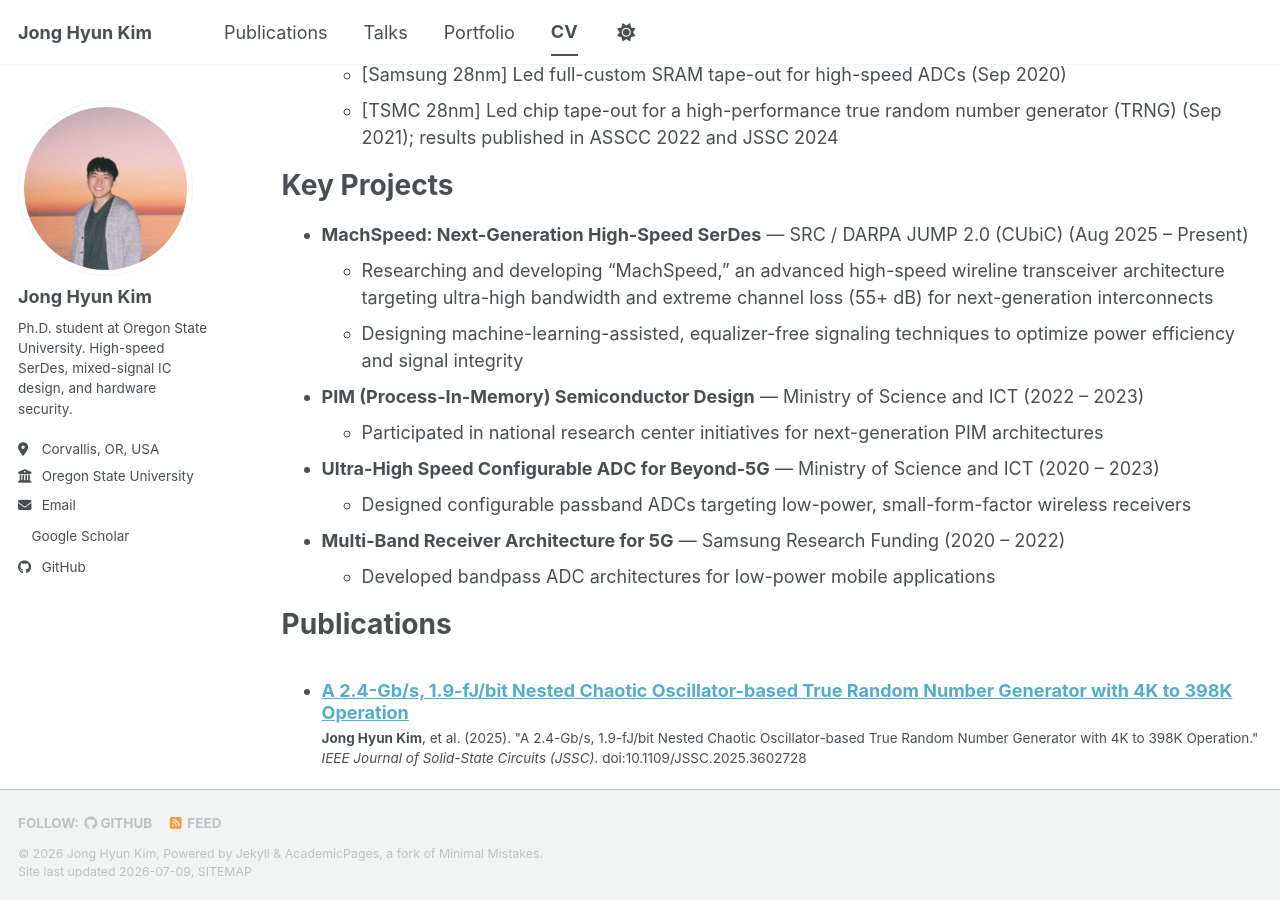
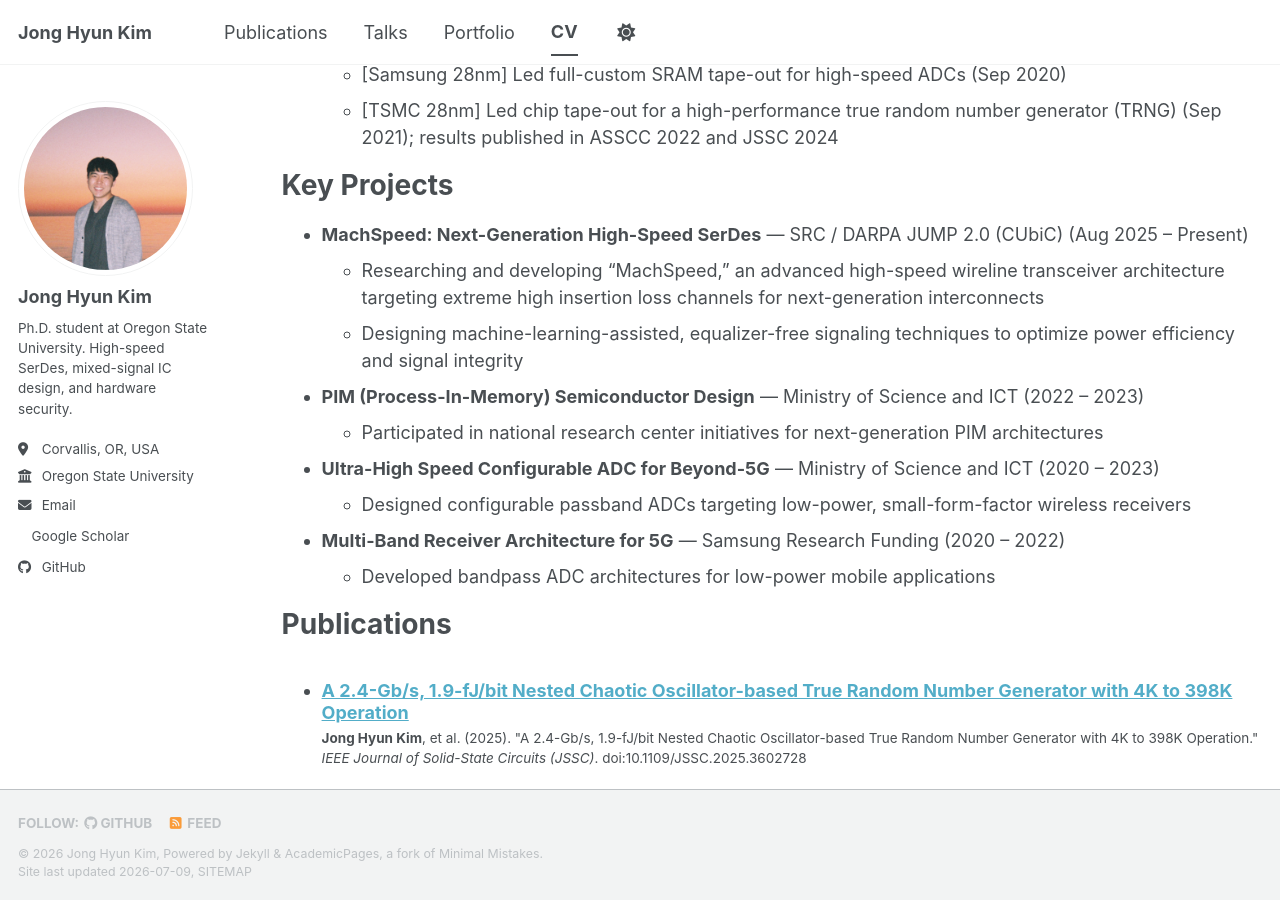
Before and after one commit to ADayInBandwidth/ADayInBandwidth.github.io, a Jekyll site: the page built from _pages/cv.md, in a window 1280 px wide and 900 px high, scrolled down 1175 px. Built offline with Jekyll 4.4.1, drawn with Linux system fonts in a browser that asks for light colours; a style sheet for code colours, icons or effects is not loaded.

Commit message:
Remove embargoed spec figures (55+ dB) from CV
Co-Authored-By: Claude Opus 4.8 (1M context) <noreply@anthropic.com>

```diff
--- a/_pages/cv.md
+++ b/_pages/cv.md
@@ -43,7 +43,7 @@ Research Experience
 Key Projects
 ======
 * **MachSpeed: Next-Generation High-Speed SerDes** — SRC / DARPA JUMP 2.0 (CUbiC) (Aug 2025 – Present)
-  * Researching and developing "MachSpeed," an advanced high-speed wireline transceiver architecture targeting ultra-high bandwidth and extreme channel loss (55+ dB) for next-generation interconnects
+  * Researching and developing "MachSpeed," an advanced high-speed wireline transceiver architecture targeting extreme high insertion loss channels for next-generation interconnects
   * Designing machine-learning-assisted, equalizer-free signaling techniques to optimize power efficiency and signal integrity
 * **PIM (Process-In-Memory) Semiconductor Design** — Ministry of Science and ICT (2022 – 2023)
   * Participated in national research center initiatives for next-generation PIM architectures
```
